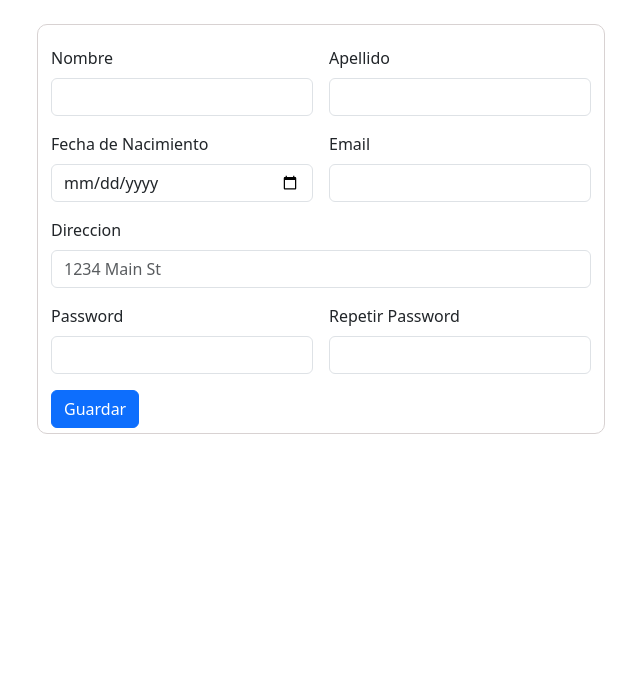
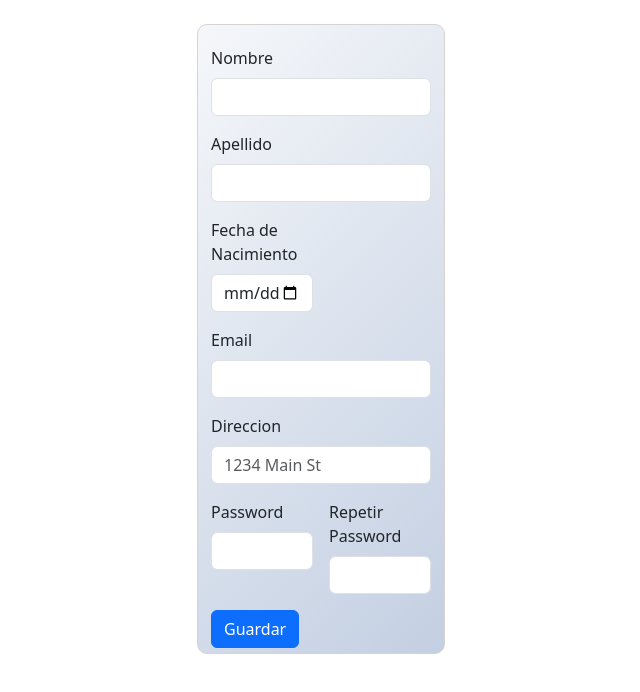
Before and after one commit to pablowintergit/uso-tablas, an Angular app: page / in a window 1280 px wide. Shown: the top 692 px of the page, without its empty margins (319-959 px from the left). Built offline with nearby package versions, Linux system fonts and the light colour scheme.

Commit message:
Acomodar Mensajes de Validacion

```diff
--- a/src/app/student-form/student-form.component.html
+++ b/src/app/student-form/student-form.component.html
@@ -1,119 +1,107 @@
-<div class="container justify-content-center w-50">
+<div class="container justify-content-center w-25">
   <form [formGroup]="studentForm" (submit)="onSubmit()" class="row g-3 m-4">
-    <div class="col-md-6">
-        <label for="inputName" class="form-label">Nombre</label>
-        <input
-        type="text"
-        class="form-control"
-        id="inputName"
-        formControlName="name"
-        [class.is-valid]="nameControl?.valid"
-        [class.is-invalid]="nameControl?.touched && nameControl?.invalid"
-        >
-        <div *ngIf="nameControl?.hasError('required')" class="invalid-feedback" >Debe ingresar el nombre</div>
-        <div *ngIf="nameControl?.hasError('minLength')" class="invalid-feedback" >Debe ingresar mas de 3 caracteres</div>
-        <div *ngIf="nameControl?.hasError('onlyLetters')" class="invalid-feedback" >Debe ingresar solo letras</div>
+    <div class="col-md-12">
+      <label for="inputName" class="form-label">Nombre</label>
+      <input type="text" class="form-control" id="inputName" formControlName="name"
+        [class.is-valid]="nameControl?.valid" [class.is-invalid]="nameControl?.touched && nameControl?.invalid" />
+      <div *ngIf="nameControl?.hasError('required'); else otroError" class="invalid-feedback">
+        Debe ingresar el nombre
+      </div>
+      <ng-template #otroError>
+        <div *ngIf="nameControl?.hasError('onlyLetters'); else otroError2" class="invalid-feedback">
+          Debe ingresar solo letras
+        </div>
+        <ng-template #otroError2>
+          <div *ngIf="nameControl?.hasError('minLength')" class="invalid-feedback">
+            Debe ingresar más de 3 caracteres
+          </div>
+        </ng-template>
+      </ng-template>
+    </div>
+    <div class="col-md-12">
+      <label for="inputLastName" class="form-label">Apellido</label>
+      <input type="text" class="form-control" id="inputLastName" formControlName="lastName"
+        [class.is-valid]="lastNameControl?.valid" [class.is-invalid]="
+          lastNameControl?.touched && lastNameControl?.invalid
+        " />
+      <div *ngIf="lastNameControl?.hasError('required'); else otroError" class="invalid-feedback">
+        Debe ingresar el nombre
+      </div>
+      <ng-template #otroError>
+        <div *ngIf="lastNameControl?.hasError('onlyLetters'); else otroError2" class="invalid-feedback">
+          Debe ingresar solo letras
+        </div>
+        <ng-template #otroError2>
+          <div *ngIf="lastNameControl?.hasError('minLength')" class="invalid-feedback">
+            Debe ingresar más de 3 caracteres
+          </div>
+        </ng-template>
+      </ng-template>
     </div>
     <div class="col-md-6">
-        <label for="inputLastName" class="form-label">Apellido</label>
-        <input
-        type="text"
-        class="form-control"
-        id="inputLastName"
-        formControlName="lastName"
-        [class.is-valid]="lastNameControl?.valid"
-        [class.is-invalid]="lastNameControl?.touched && lastNameControl?.invalid"
-        >
-        <div *ngIf="lastNameControl?.hasError('required')" class="invalid-feedback" >Debe ingresar el Apellido</div>
-        <div *ngIf="lastNameControl?.hasError('minLength')" class="invalid-feedback" >Debe ingresar mas de 3 caracteres</div>
-        <div *ngIf="lastNameControl?.hasError('onlyLetters')" class="invalid-feedback" >Debe ingresar solo letras</div>
+      <label for="inputBirthDate" class="form-label">Fecha de Nacimiento</label>
+      <input type="date" class="form-control" id="inputBirthDate" formControlName="birthDate"
+        [class.is-valid]="birthDateControl?.valid" [class.is-invalid]="
+          birthDateControl?.touched && birthDateControl?.invalid
+        " />
+      <div *ngIf="birthDateControl?.hasError('required'); else otroError" class="invalid-feedback">
+        Debe ingresar la fecha de nacimiento
+      </div>
+      <div *ngIf="birthDateControl?.hasError('dateOverflow')" class="invalid-feedback">
+        La fecha de nacimiento no puede ser mayor a la actual
+      </div>
+      <div *ngIf="birthDateControl?.hasError('yearsOverflow')" class="invalid-feedback">
+        La fecha de nacimiento debe ser al menos 4 años menor a la actual
+      </div>
     </div>
-    <div class="col-md-6">
-        <label for="inputBirthDate" class="form-label">Fecha de Nacimiento</label>
-        <input
-        type="date"
-        class="form-control"
-        id="inputBirthDate"
-        formControlName="birthDate"
-        [class.is-valid]="birthDateControl?.valid"
-        [class.is-invalid]="birthDateControl?.touched && birthDateControl?.invalid"
-        >
-        <div *ngIf="birthDateControl?.hasError('required')" class="invalid-feedback" >Debe ingresar la fecha de nacimiento</div>
-        <div *ngIf="birthDateControl?.hasError('dateOverflow')" class="invalid-feedback" >La fecha de nacimiento no puede
-          ser mayor a la actual</div>
-        <div *ngIf="birthDateControl?.hasError('yearsOverflow')" class="invalid-feedback" >
-          La fecha de nacimiento debe ser al menos 4 años menor a la actual
-        </div>
-    </div>
-
-    <div class="col-md-6">
+    <div class="col-md-12">
       <label for="inputEmail" class="form-label">Email</label>
-      <input
-      type="email"
-      class="form-control"
-      id="inputEmail"
-      formControlName="email"
-      [class.is-valid]="emailControl?.valid"
-      [class.is-invalid]="emailControl?.touched && emailControl?.invalid"
-      >
-      <div *ngIf="emailControl?.hasError('required')" class="invalid-feedback" >Debe ingresar el mail</div>
-      <div *ngIf="emailControl?.hasError('pattern')" class="invalid-feedback" >Mail Incorrecto</div>
+      <input type="email" class="form-control" id="inputEmail" formControlName="email"
+        [class.is-valid]="emailControl?.valid" [class.is-invalid]="emailControl?.touched && emailControl?.invalid" />
+      <div *ngIf="emailControl?.hasError('required')" class="invalid-feedback">
+        Debe ingresar el mail
+      </div>
+      <div *ngIf="emailControl?.hasError('pattern')" class="invalid-feedback">
+        Mail Incorrecto
+      </div>
     </div>
 
     <div class="col-12">
-        <label for="inputAdress" class="form-label">Direccion</label>
-        <input type="text" class="form-control" id="inputAddress"
-        placeholder="1234 Main St"
-        formControlName="adreess"
+      <label for="inputAdress" class="form-label">Direccion</label>
+      <input type="text" class="form-control" id="inputAddress" placeholder="1234 Main St" formControlName="adreess"
         [class.is-valid]="adreessControl?.valid"
-        [class.is-invalid]="adreessControl?.touched && adreessControl?.invalid"
-        >
-        <div *ngIf="adreessControl?.hasError('required')" class="invalid-feedback" >Debe ingresar la direccion</div>
-        <div *ngIf="nameControl?.hasError('minLength')" class="invalid-feedback" >Debe ingresar mas de 3 caracteres</div>
+        [class.is-invalid]="adreessControl?.touched && adreessControl?.invalid" />
+      <div *ngIf="adreessControl?.hasError('required'); else otroError" class="invalid-feedback">
+        Debe ingresar la direccion
+      </div>
+      <ng-template #otroError>
+        <div *ngIf="nameControl?.hasError('minLength')" class="invalid-feedback">
+          Debe ingresar mas de 3 caracteres
+        </div>
+      </ng-template>
     </div>
 
     <div class="col-md-6">
       <label for="inputPassword" class="form-label">Password</label>
-      <input type="password" class="form-control" id="inputPassword"
-      formControlName="password"
-      [class.is-valid]="passwordControl?.valid"
-      [class.is-invalid]="passwordControl?.touched && passwordControl?.invalid"
-      >
-      <div *ngIf="passwordControl?.hasError('required')" class="invalid-feedback" >Debe ingresar la contraseña</div>
-  </div>
+      <input type="password" class="form-control" id="inputPassword" formControlName="password"
+        [class.is-valid]="passwordControl?.valid" [class.is-invalid]="
+          passwordControl?.touched && passwordControl?.invalid
+        " />
+      <div *ngIf="passwordControl?.hasError('required')" class="invalid-feedback">
+        Debe ingresar la contraseña
+      </div>
+    </div>
 
-  <div class="col-md-6">
+    <div class="col-md-6">
       <label for="inputPasswordRepetir" class="form-label">Repetir Password</label>
-      <input type="password" class="form-control" id="inputPasswordRepetir"
-      formControlName="repeatPassword"
-      [class.is-valid]="repeatPasswordControl?.valid"
-      [class.is-invalid]="repeatPasswordControl?.touched && repeatPasswordControl?.invalid"
-      >
-      <div *ngIf="repeatPasswordControl?.hasError('required')" class="invalid-feedback" >Debe repetir la contraseña</div>
-  </div>
-<!--     <div class="col-md-6">
-      <label for="inputCity" class="form-label">City</label>
-      <input type="text" class="form-control" id="inputCity">
+      <input type="password" class="form-control" id="inputPasswordRepetir" formControlName="repeatPassword"
+        [class.is-valid]="repeatPasswordControl?.valid" [class.is-invalid]="
+          repeatPasswordControl?.touched && repeatPasswordControl?.invalid
+        " />
+      <div *ngIf="repeatPasswordControl?.hasError('required')" class="invalid-feedback">
+        Debe repetir la contraseña
+      </div>
     </div>
-    <div class="col-md-4">
-      <label for="inputState" class="form-label">State</label>
-      <select id="inputState" class="form-select">
-        <option selected>Choose...</option>
-        <option>...</option>
-      </select>
-    </div>
-    <div class="col-md-2">
-      <label for="inputZip" class="form-label">Zip</label>
-      <input type="text" class="form-control" id="inputZip">
-    </div>
-    <div class="col-12">
-      <div class="form-check">
-        <input class="form-check-input" type="checkbox" id="gridCheck">
-        <label class="form-check-label" for="gridCheck">
-          Check me out
-        </label>
-      </div>
-    </div> -->
     <div class="col-12">
       <button type="submit" class="btn btn-primary">Guardar</button>
     </div>
--- a/src/app/student-form/student-form.component.scss
+++ b/src/app/student-form/student-form.component.scss
@@ -2,4 +2,5 @@ form{
     border: 1px solid rgb(216, 210, 210);
     border-radius: 10px;
     padding: 5px;
+    background-image: linear-gradient(135deg, #f5f7fa 0%, #c3cfe2 100%);
 }
--- a/src/app/student-form/student-form.component.ts
+++ b/src/app/student-form/student-form.component.ts
@@ -20,12 +20,12 @@ export class StudentFormComponent {
     constructor(private formBuilder:FormBuilder){
       this.studentForm=this.formBuilder.group({
         name:this.formBuilder.control('',[Validators.required,minLengthValidator,onlyLettersValidator]),
-        lastName:this.formBuilder.control('',[Validators.required,onlyLettersValidator]),
+        lastName:this.formBuilder.control('',[Validators.required,minLengthValidator,onlyLettersValidator]),
         birthDate:this.formBuilder.control('',[Validators.required,dateValidator]),
         email:this.formBuilder.control('',
         [Validators.pattern('[a-zA-Z0-9._%+-]+@[a-zA-Z0-9.-]+.[a-zA-Z]{2,}'),
         Validators.required]),
-        adreess:this.formBuilder.control('',[Validators.required]),
+        adreess:this.formBuilder.control('',[Validators.required,minLengthValidator]),
         password:this.formBuilder.control('',[Validators.required]),
         repeatPassword:this.formBuilder.control('',[Validators.required])
       });
```
